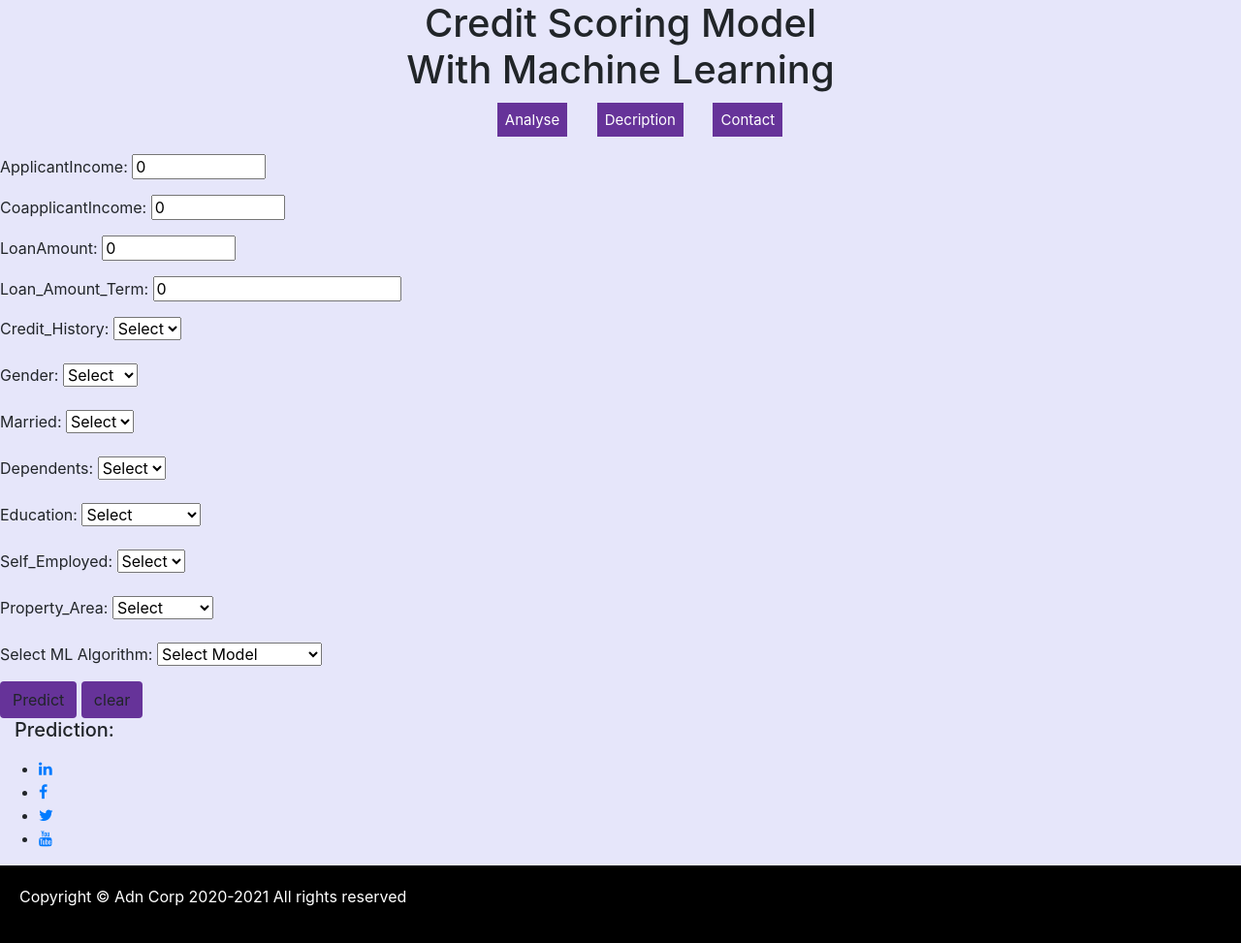
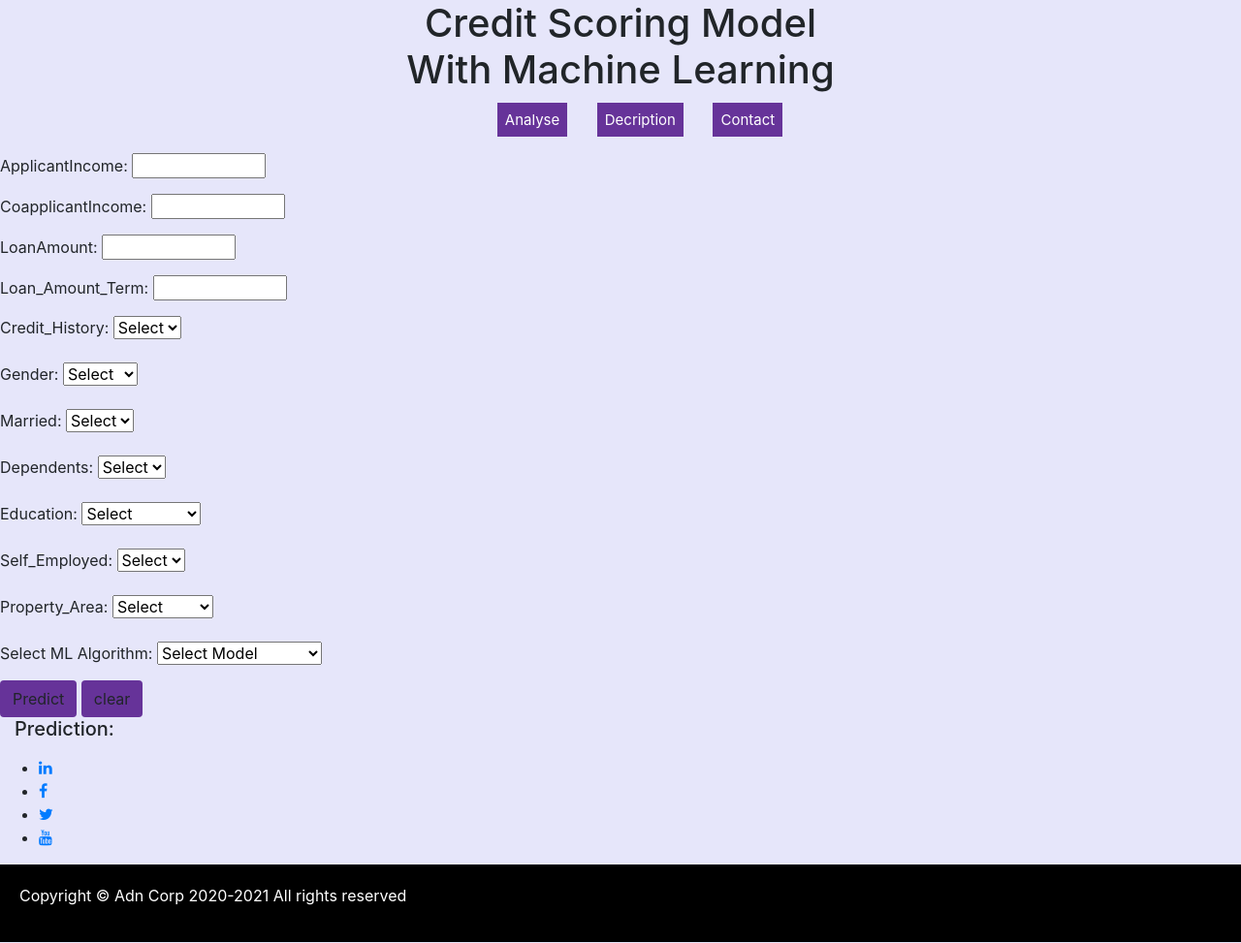
Before and after one commit to benjaminbenteke/app-scoring, a Flask app: page / in a window 1280 px wide. Shown: the part 73-1046 px from the top of the page at 97% size. Run offline with Flask 2, Linux system fonts and the light colour scheme; some libraries are stand-ins or nearby versions.

Commit message:
Add files via upload

```diff
--- a/static/style.css
+++ b/static/style.css
@@ -132,13 +132,14 @@
 	list-style:none;
 }
 
-section{
-	/*background-size: 8px;*/
-	/*padding: 5px 5px;*/
-	padding-top: 1px;
-}
 h2#title{
 	background-size: 100px;
 	width: 500px;
 	background-color: red;
 }
+div.centrage {
+	text-align: center;
+}
+div.al p.middle{
+	text-align: center;
+}
--- a/templates/index.html
+++ b/templates/index.html
@@ -35,30 +35,31 @@
 		</ul>
 	</div>
 
-<section class="sec" align="center">
-	<div class="card-panel grey lighten-4 grey-text text-darken-4 z-depth-0">
+<div class="centrage">
+	<section>
+
 					<form method="POST" action="{{url_for('analyze')}}">
 						<div class="input-field">
 							<p> <label>ApplicantIncome:</label>
-								<input type="number" id="ApplicantIncomeInput" min="100" max="7000000" step="50" value="0" name="ApplicantIncome">
+								<input type="number" id="ApplicantIncomeInput" min="100" max="7000000" step="50" value="" name="ApplicantIncome">
 							</p>
 						</div>
 
 						<div class="input-field">
 							<p>	<label>CoapplicantIncome:</label>
-								<input type="number" id="CoapplicantIncomeInput" min="100" max="7000000" value="0" step="50" name="CoapplicantIncome">
+								<input type="number" id="CoapplicantIncomeInput" min="100" max="7000000" value="" step="50" name="CoapplicantIncome">
 							</p>
 						</div>
 
 						<div class="input-field">
 							<p>	<label>LoanAmount:</label>
-								<input type="number" id="LoanAmountInput" min="0" max="7000000" step="10" value="0" name="LoanAmount">
+								<input type="number" id="LoanAmountInput" min="0" max="7000000" step="10" value="" name="LoanAmount">
 							</p>
 						</div>
 
 						<div class="input-field">
 							<p>	<label>Loan_Amount_Term:</label>
-								<input type="number" id="Loan_Amount_Term Input" min="0" max="" step="7000000" value="0" name="Loan_Amount_Term">
+								<input type="number" id="Loan_Amount_Term Input" min="0" max="7000000" step="50" value="" name="Loan_Amount_Term">
 							</p>
 						</div>
 						<!-- New -->
@@ -211,6 +212,7 @@
 		  	</div>
 	      </div>
 </section>
+</div>
 	<!--
 	<iframe width="560" height="315" src="https://www.youtube.com/embed/q7b3KU374Nc" frameborder="0" allow="accelerometer; autoplay; clipboard-write; encrypted-media; gyroscope; picture-in-picture" allowfullscreen></iframe> -->
 	<!-- <script src="https://cdnjs.cloudflare.com/ajax/libs/jquery/3.3.1/jquery.min.js"></script> -->
```
